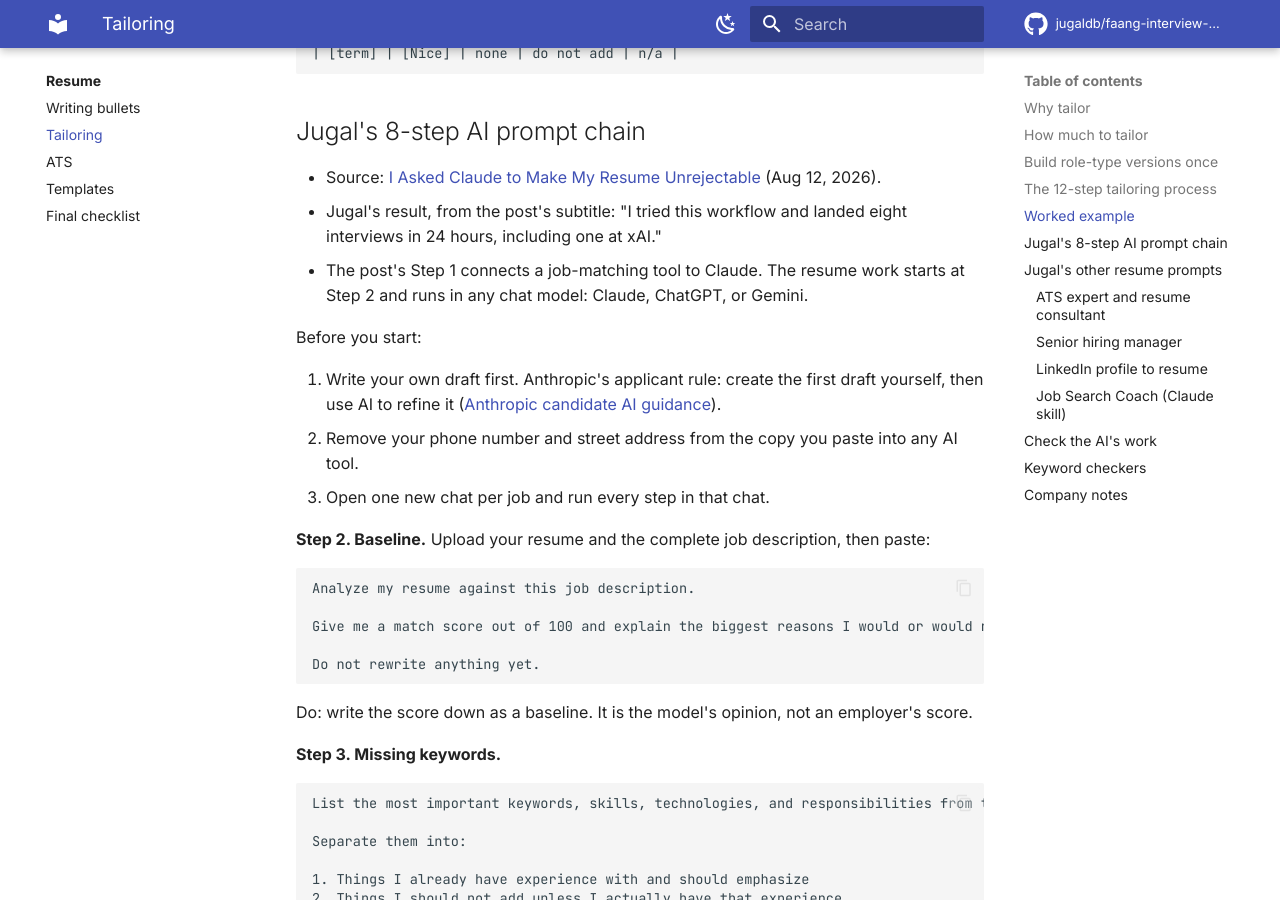
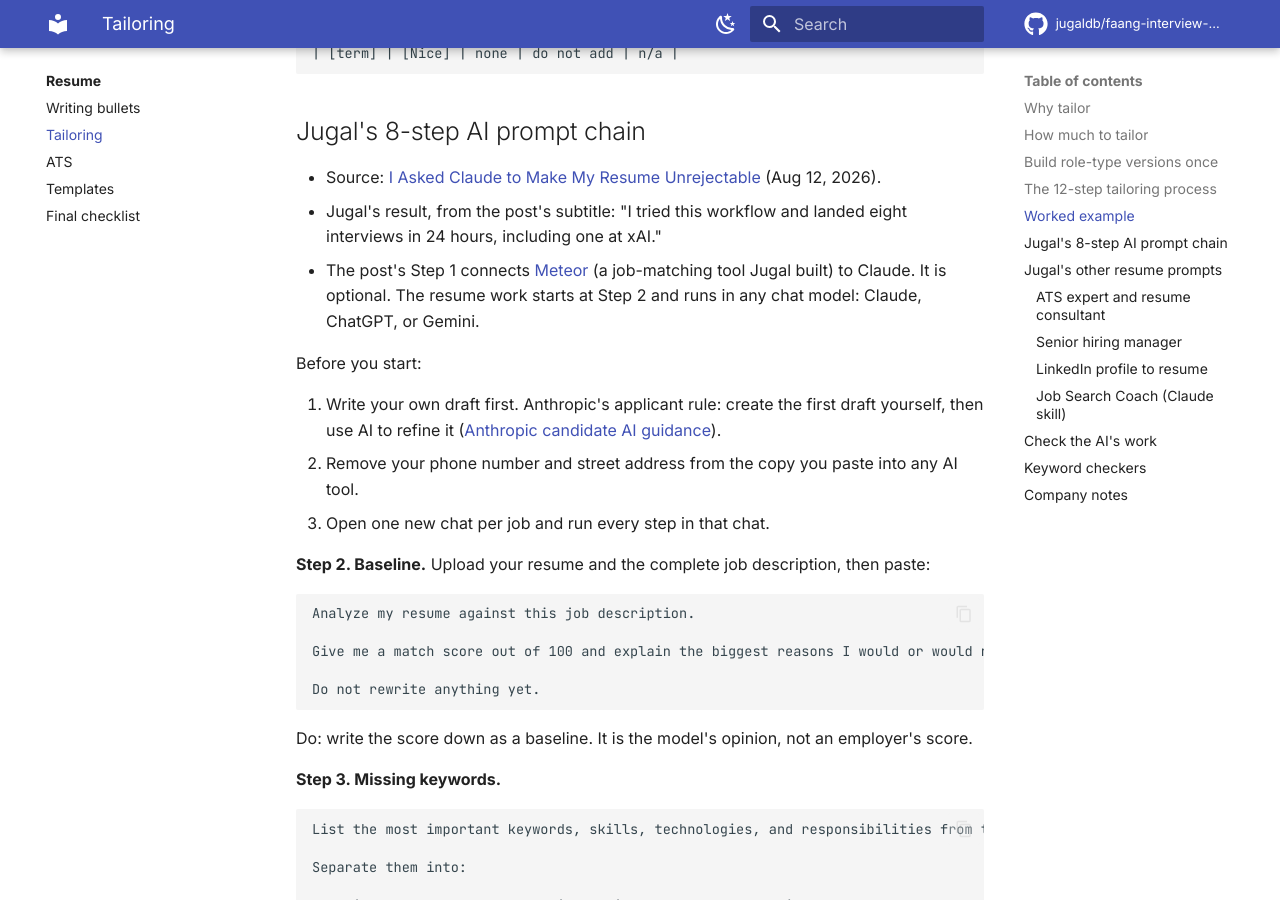
Before and after one commit to jugaldb/faang-interview-prep, an MkDocs documentation site: the page built from docs/resume/tailoring.md, in a window 1280 px wide and 900 px high, scrolled down 5311 px. Built offline with MkDocs 1.6.1 and Material for MkDocs 9.7.7, drawn with Linux system fonts in a browser that asks for light colours; comment, search, counter and statistics services are not loaded.

Commit message:
Name Meteor on the tailoring page; add CC BY 4.0 license
Co-Authored-By: Claude Opus 5.5 <noreply@anthropic.com>

```diff
--- a/docs/resume/tailoring.md
+++ b/docs/resume/tailoring.md
@@ -115,7 +115,7 @@ Blank keyword map to copy:
 
 - Source: [I Asked Claude to Make My Resume Unrejectable](https://jugaldb.substack.com/p/i-asked-claude-to-make-my-resume) (Aug 12, 2026).
 - Jugal's result, from the post's subtitle: "I tried this workflow and landed eight interviews in 24 hours, including one at xAI."
-- The post's Step 1 connects a job-matching tool to Claude. The resume work starts at Step 2 and runs in any chat model: Claude, ChatGPT, or Gemini.
+- The post's Step 1 connects [Meteor](https://usemeteor.ai) (a job-matching tool Jugal built) to Claude. It is optional. The resume work starts at Step 2 and runs in any chat model: Claude, ChatGPT, or Gemini.
 
 Before you start:
 
```
Also changed, not shown: README.md (+4 -0 lines), 1 other file.
